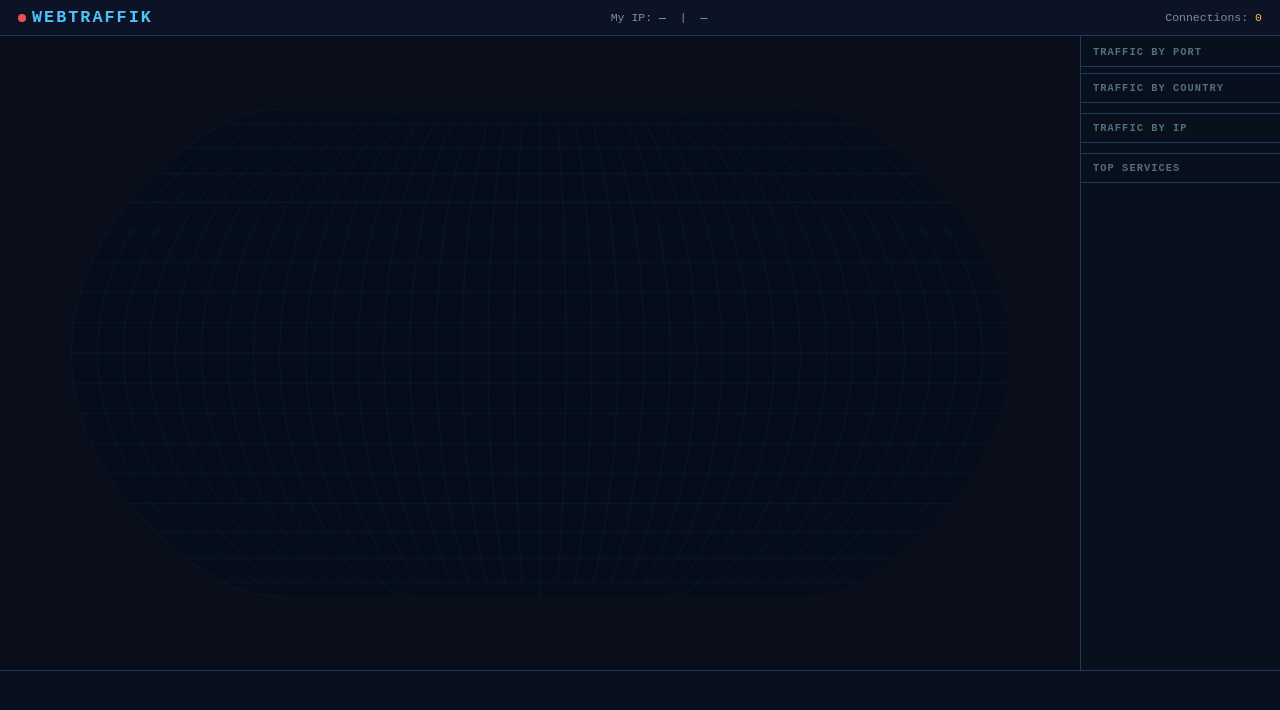
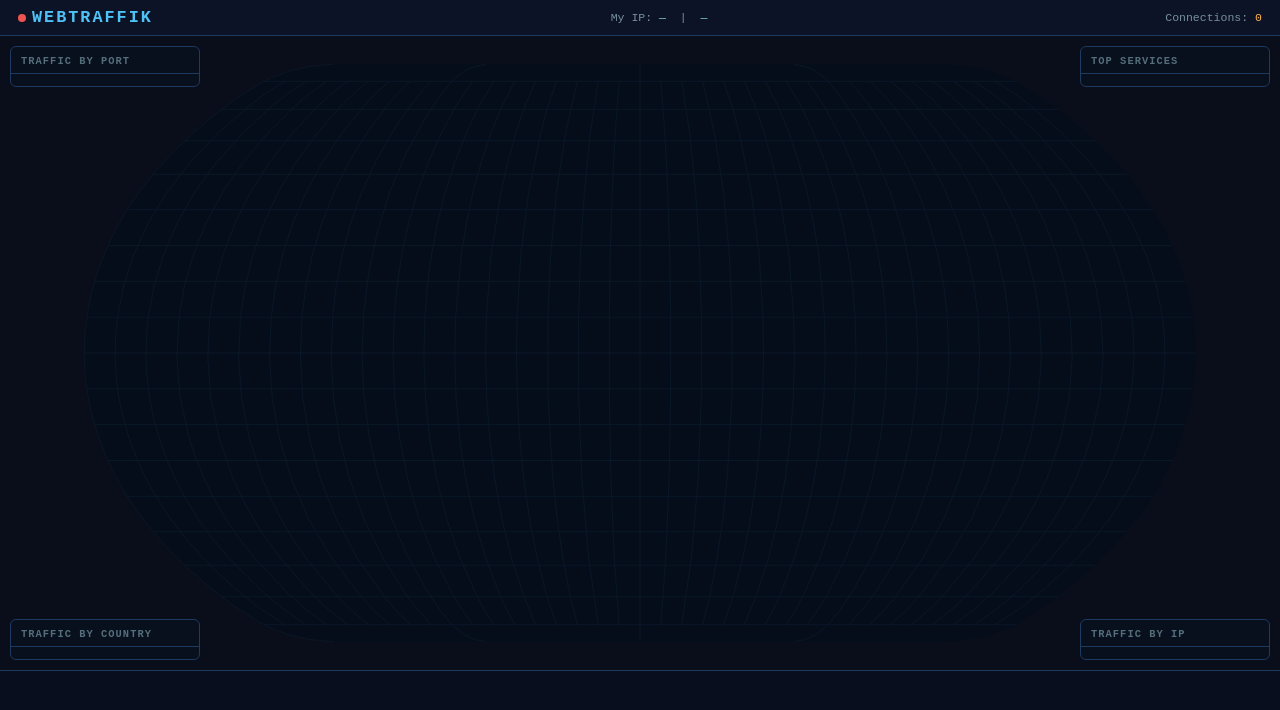
Before and after one commit to jlmeeker/webtraffik, a plain HTML site: page static/index.html in a window 1280 px wide. Drawn offline with nearby package versions, Linux system fonts and the light colour scheme; no server answers.

Commit message:
Move sidebar panels to corner overlays on the map
Replace the right-side sidebar with four independent overlay panels
positioned in the corners of the map container:
- Top-left: Traffic by Port
- Top-right: Top Services
- Bottom-left: Traffic by Country
- Bottom-right: Traffic by IP

Panels are position:absolute overlays with semi-transparent background,
border-radius, and max-height:45% with overflow scroll. The map SVG now
fills the entire container width (no more flex sidebar stealing space).

Updated renderLegend() to use the new #port-rows container instead of
inserting before .sidebar-section anchors in the old #port-legend div.

```diff
--- a/static/index.html
+++ b/static/index.html
@@ -53,46 +53,51 @@
       flex: 1;
       position: relative;
       overflow: hidden;
-      display: flex;
     }
 
     svg#map {
-      flex: 1;
+      width: 100%;
       height: 100%;
       display: block;
-      min-width: 0;
     }
 
-    /* ── Port legend ── */
-    #port-legend {
-      width: 200px;
-      flex-shrink: 0;
-      background: rgba(8, 15, 30, 0.88);
-      border-left: 1px solid #1e3a5f;
-      padding: 10px 0;
+    /* ── Corner overlay panels ── */
+    .corner-panel {
+      position: absolute;
+      width: 190px;
+      max-height: 45%;
       overflow-y: auto;
-      display: flex;
-      flex-direction: column;
+      background: rgba(8, 15, 30, 0.82);
+      border: 1px solid #1e3a5f;
+      border-radius: 6px;
+      padding: 8px 0;
+      z-index: 5;
+      pointer-events: auto;
     }
 
-    #port-legend::-webkit-scrollbar { width: 3px; }
-    #port-legend::-webkit-scrollbar-thumb { background: #1e3a5f; }
+    .corner-panel::-webkit-scrollbar { width: 3px; }
+    .corner-panel::-webkit-scrollbar-thumb { background: #1e3a5f; }
 
-    #port-legend h2 {
+    .top-left     { top: 10px; left: 10px; }
+    .top-right    { top: 10px; right: 10px; }
+    .bottom-left  { bottom: 10px; left: 10px; }
+    .bottom-right { bottom: 10px; right: 10px; }
+
+    .corner-panel h2 {
       font-size: 0.65rem;
       text-transform: uppercase;
       letter-spacing: 0.1em;
       color: #546e7a;
-      padding: 0 12px 8px;
+      padding: 0 10px 6px;
       border-bottom: 1px solid #1e3a5f;
-      margin-bottom: 6px;
+      margin-bottom: 4px;
     }
 
     .port-row {
       display: flex;
       align-items: center;
       gap: 8px;
-      padding: 4px 12px;
+      padding: 3px 10px;
       animation: fadeIn 0.3s ease;
     }
 
@@ -124,27 +129,11 @@
       text-align: right;
     }
 
-    /* ── Country / IP sections ── */
-    .sidebar-section {
-      border-top: 1px solid #1e3a5f;
-      padding: 8px 0 4px;
-      flex-shrink: 0;
-    }
-
-    .sidebar-section h2 {
-      font-size: 0.65rem;
-      text-transform: uppercase;
-      letter-spacing: 0.1em;
-      color: #546e7a;
-      padding: 0 12px 8px;
-      margin-bottom: 6px;
-    }
-
     .stat-row {
       display: flex;
       align-items: center;
       gap: 8px;
-      padding: 3px 12px;
+      padding: 3px 10px;
       animation: fadeIn 0.3s ease;
     }
 
@@ -254,21 +243,22 @@
 
 <div id="map-container">
   <svg id="map"></svg>
-  <div id="port-legend">
+  <!-- Corner overlay panels -->
+  <div id="panel-port" class="corner-panel top-left">
     <h2>Traffic by Port</h2>
-    <!-- port rows injected by JS -->
-    <div class="sidebar-section">
-      <h2>Traffic by Country</h2>
-      <div id="country-rows"></div>
-    </div>
-    <div class="sidebar-section">
-      <h2>Traffic by IP</h2>
-      <div id="ip-rows"></div>
-    </div>
-    <div class="sidebar-section">
-      <h2>Top Services</h2>
-      <div id="service-rows"></div>
-    </div>
+    <div id="port-rows"></div>
+  </div>
+  <div id="panel-service" class="corner-panel top-right">
+    <h2>Top Services</h2>
+    <div id="service-rows"></div>
+  </div>
+  <div id="panel-country" class="corner-panel bottom-left">
+    <h2>Traffic by Country</h2>
+    <div id="country-rows"></div>
+  </div>
+  <div id="panel-ip" class="corner-panel bottom-right">
+    <h2>Traffic by IP</h2>
+    <div id="ip-rows"></div>
   </div>
 </div>
 
@@ -444,7 +434,7 @@
     .catch(e => console.warn('Self info fetch failed:', e));
 
   // ── Port legend ───────────────────────────────────────────────────────────
-  const legendEl = document.getElementById('port-legend');
+  const portRowsEl = document.getElementById('port-rows');
 
   // Dirty flags — set true when data changes; cleared after each render
   let legendDirty = false, countryDirty = false, ipDirty = false, serviceDirty = false;
@@ -494,7 +484,6 @@
     if (!legendDirty) return;
     legendDirty = false;
 
-    const firstSection = legendEl.querySelector('.sidebar-section');
     const top10 = Object.entries(portStats)
       .sort((a, b) => b[1].count - a[1].count)
       .slice(0, 10)
@@ -502,7 +491,7 @@
     const top10Set = new Set(top10);
 
     // Remove rows that are no longer in the top 10
-    legendEl.querySelectorAll('.port-row').forEach(r => {
+    portRowsEl.querySelectorAll('.port-row').forEach(r => {
       const port = r.id.replace('port-row-', '');
       if (!top10Set.has(port)) r.remove();
     });
@@ -519,7 +508,7 @@
           `<span class="port-swatch" style="background:${stat.color};box-shadow:0 0 5px ${stat.color}"></span>` +
           `<span class="port-label"><span class="port-num">:${port}</span></span>` +
           `<span class="port-count" id="port-count-${port}">0</span>`;
-        legendEl.insertBefore(row, firstSection);
+        portRowsEl.appendChild(row);
       }
       const countEl = document.getElementById(`port-count-${port}`);
       const countStr = String(stat.count);
@@ -527,12 +516,12 @@
     });
 
     // Re-order rows only if current DOM order differs from sorted order
-    const currentOrder = [...legendEl.querySelectorAll('.port-row')].map(r => r.id.replace('port-row-', ''));
+    const currentOrder = [...portRowsEl.querySelectorAll('.port-row')].map(r => r.id.replace('port-row-', ''));
     const orderChanged = top10.length !== currentOrder.length || top10.some((p, i) => p !== currentOrder[i]);
     if (orderChanged) {
       top10.forEach(port => {
         const row = document.getElementById(`port-row-${port}`);
-        if (row) legendEl.insertBefore(row, firstSection);
+        if (row) portRowsEl.appendChild(row);
       });
     }
   }
```
